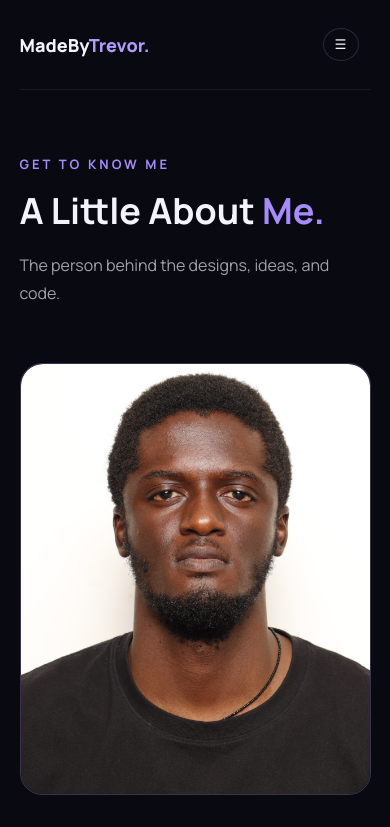
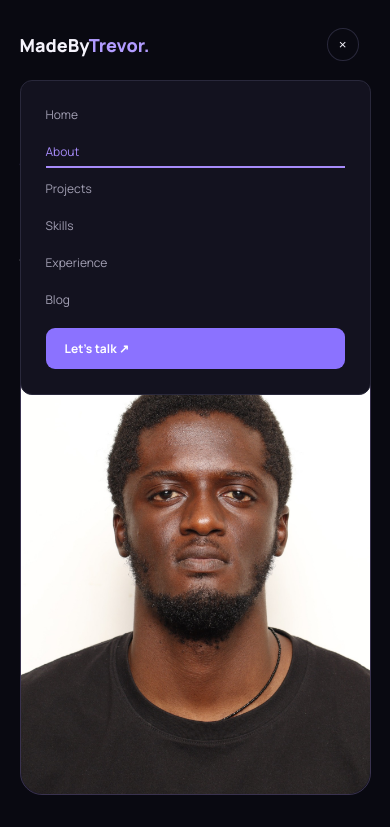
Before and after one commit to Trv6775/madebytrevor, a plain HTML site: page about.html in a window 390 px wide. Both pictures are taken after a click on the button "Toggle navigation". Shown: the top 827 px of the page. Drawn offline with Linux system fonts and the light colour scheme.

Commit message:
Fix mobile navigation and update portfolio

```diff
--- a/js/script.js
+++ b/js/script.js
@@ -1,16 +1,23 @@
 
 // Mobile navigation
-const menuToggle = document.getElementById("menuToggle");
-const navMenu = document.getElementById("navMenu");
+document.addEventListener("DOMContentLoaded", () => {
 
-if (menuToggle && navMenu) {
-    menuToggle.addEventListener("click", () => {
-        navMenu.classList.toggle("open");
-        menuToggle.textContent =
-            navMenu.classList.contains("open") ? "×" : "☰";
-    });
-}
+    const menuToggle = document.getElementById("menu-toggle");
+    const navMenu = document.getElementById("nav-links");
 
+    if (menuToggle && navMenu) {
+        menuToggle.addEventListener("click", () => {
+
+            navMenu.classList.toggle("open");
+
+            const isOpen = navMenu.classList.contains("open");
+
+            menuToggle.textContent = isOpen ? "×" : "☰";
+            menuToggle.setAttribute("aria-expanded", isOpen);
+        });
+    }
+
+});
 // Dark and light theme
 
 /* THEME TOGGLE */
```
Also changed, not shown: index.html (+2 -2 lines).
